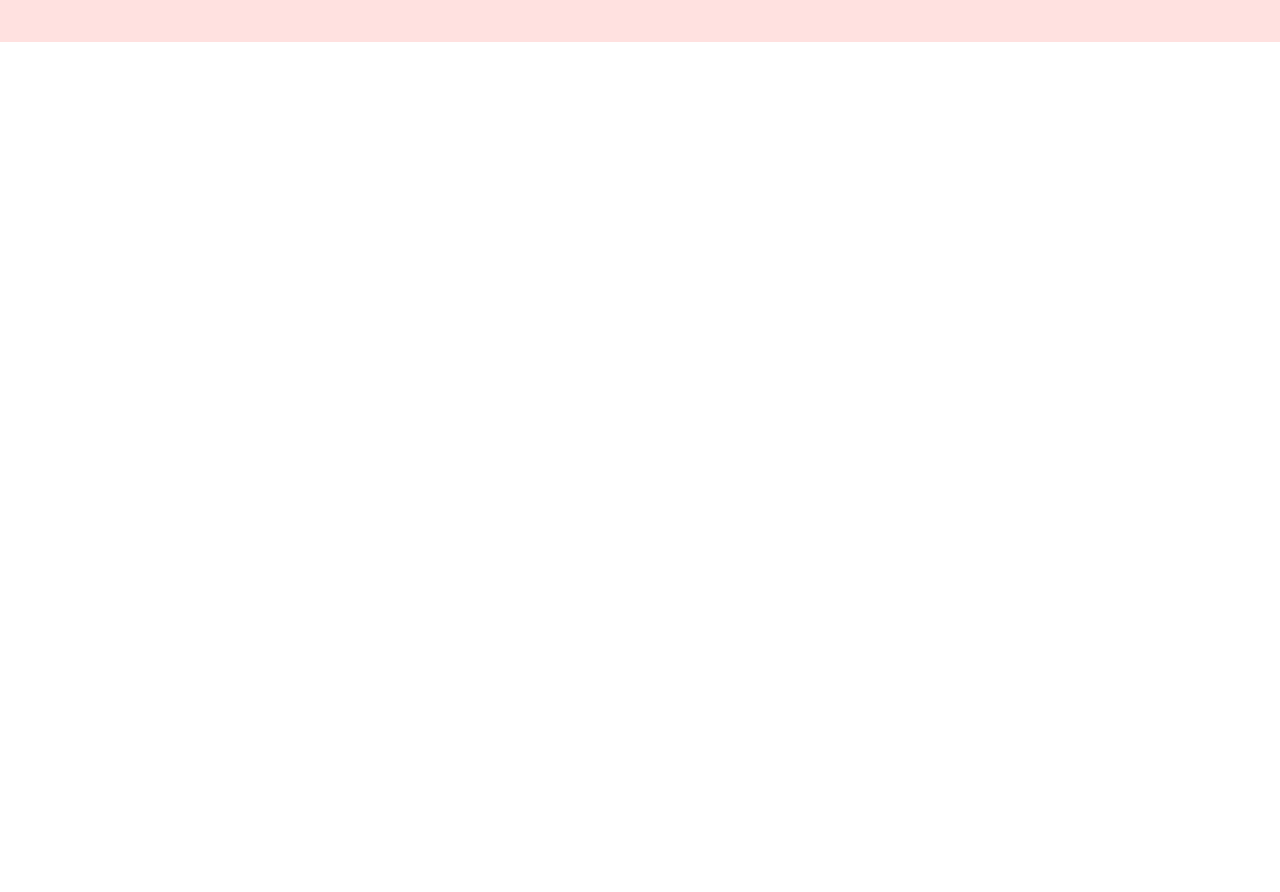
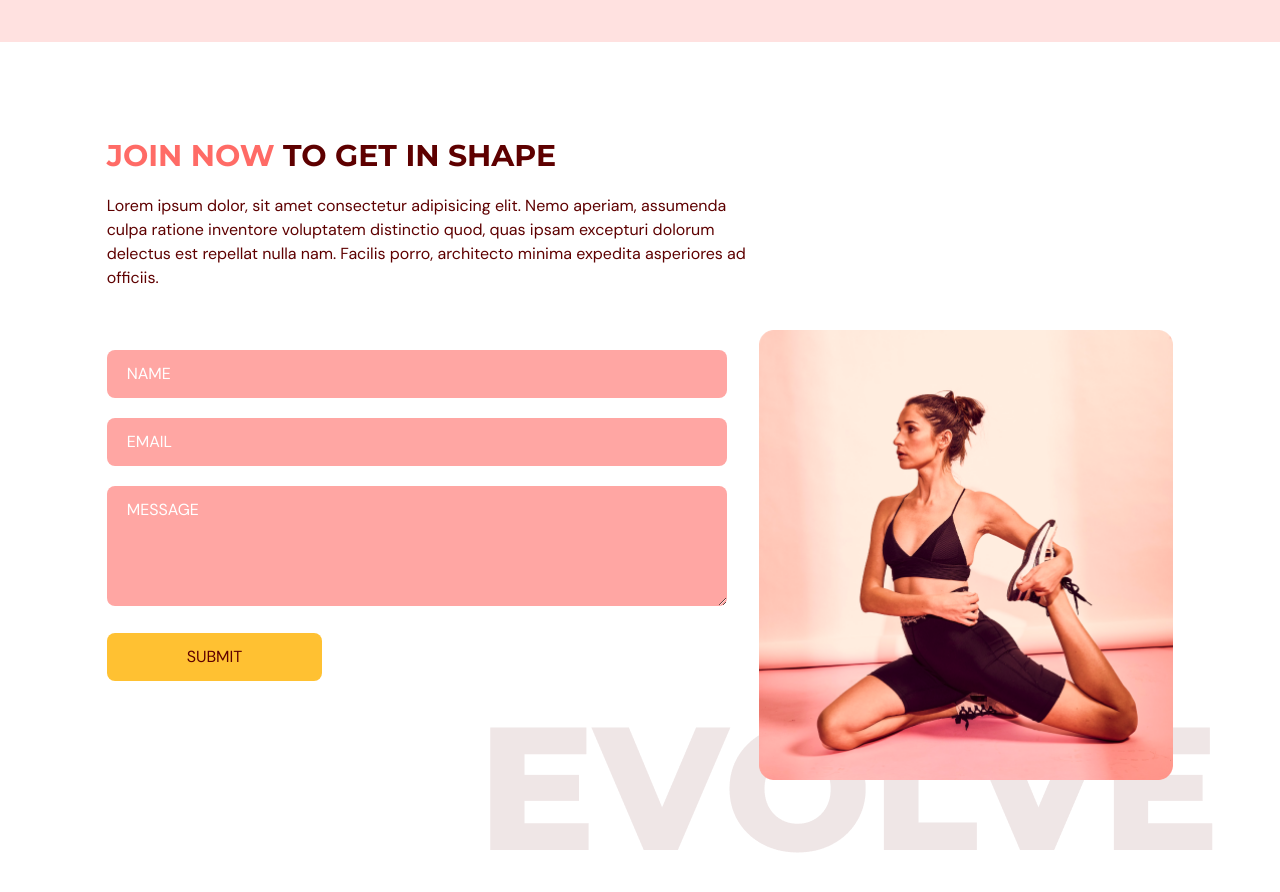
Before and after one commit to imleikys/ts-fitness, a React (Vite) app: page / in a window 1280 px wide. Shown: the part 3160-4052 px from the top of the page. Before the commit the page ends 3202 px from the top, so only its background shows below. Built offline with nearby package versions, Linux system fonts and the light colour scheme.

Commit message:
add(ContactUs): add new screen with adaptive and form

```diff
--- a/src/App.tsx
+++ b/src/App.tsx
@@ -1,4 +1,4 @@
-import {Navbar, Home, Benefits, OurClasses} from '@/screens/';
+import {Navbar, Home, Benefits, OurClasses, ContactUs} from '@/screens/';
 import {useState, useEffect} from 'react';
 import {SelectedPage} from '@/shared/types';
 
@@ -32,6 +32,7 @@
       <Home setSelectedPage={setSelectedPage}/>
       <Benefits setSelectedPage={setSelectedPage}/>
       <OurClasses setSelectedPage={setSelectedPage}/>
+      <ContactUs setSelectedPage={setSelectedPage}/>
     </div>
   )
 }
--- /dev/null
+++ b/src/screens/contactus/contactus.tsx
@@ -0,0 +1,153 @@
+import {SelectedPage} from '@/shared/types'
+import {motion} from 'framer-motion'
+import {useForm} from "react-hook-form"
+import ContactUsPageGraphic from "@/assets/ContactUsPageGraphic.png"
+import TitleText from '@/shared/TitleText'
+
+
+type Props = {
+  setSelectedPage: (value: SelectedPage.ContactUs) => void
+}
+
+const ContactUs = ({setSelectedPage}: Props) => {
+
+  const inputStyles = `mt-5 w-full rounded-lg bg-primary-300 px-5 py-3 placeholder-white`
+
+  const {
+    register,
+    trigger,
+    formState: {errors}
+  } = useForm()
+
+  const onSubmitHandler = async (e: any) => {
+    const isValid = await trigger();
+    if (!isValid) {
+      e.preventDefault();
+    }
+  }
+
+  return (
+    <section id="contactus" className='mx-auto w-5/6 pt-24 pb-32'>
+      <motion.div
+        onViewportEnter={() => setSelectedPage(SelectedPage.ContactUs)}
+      >
+        <motion.div
+          className='md:w-3/5'
+          initial="hidden"
+          whileInView="visible"
+          viewport={{once: true, amount: 0.5}}
+          transition={{duration: 0.5}}
+          variants={{
+            hidden: {opacity: 0, x: -50},
+            visible: {opacity: 1, x: 0}
+          }}
+        >
+          <TitleText><span className='text-primary-500'>JOIN NOW</span> TO GET IN SHAPE</TitleText>
+          <p className='my-5'>
+            Lorem ipsum dolor, sit amet consectetur adipisicing elit. Nemo aperiam, assumenda culpa ratione inventore voluptatem distinctio quod, quas ipsam excepturi dolorum delectus est repellat nulla nam. Facilis porro, architecto minima expedita asperiores ad officiis.
+          </p>
+        </motion.div>
+
+        <div className='mt-10 justify-between gap-8 md:flex'>
+          <motion.div
+            className='mt-10 basis-3/5 md:mt-0'
+            initial="hidden"
+            whileInView="visible"
+            viewport={{once: true, amount: 0.5}}
+            transition={{duration: 0.5}}
+            variants={{
+              hidden: {opacity: 0, y: 50},
+              visible: {opacity: 1, y: 0}
+            }}
+          >
+            <form
+              onSubmit={onSubmitHandler}
+              method="POST"
+              action="https://formsubmit.co/daniljulev@gmail.com"
+            >
+              <input
+                className={inputStyles}
+                type="text"
+                placeholder="NAME"
+                {
+                  ...register("name", {
+                  required: true,
+                  maxLength: 30
+                })}
+              />
+              {errors.name && (
+                <p className='mt-1 text-primary-500'>
+                  {errors.name.type === 'required' && "This field is required."}
+                  {errors.name.type === 'maxLength' && "Max Length is 30 char."}
+                </p>
+              )}
+              <input
+                className={inputStyles}
+                type="email"
+                placeholder="EMAIL"
+                {
+                  ...register("email", {
+                  required: true,
+                  pattern: /^[A-Z0-9._%+-]+@[A-Z0-9.-]+\.[A-Z]{2,}$/i,
+                })}
+              />
+              {errors.email && (
+                <p className='mt-1 text-primary-500'>
+                  {errors.email.type === 'required' && "This field is required."}
+                  {errors.email.type === 'pattern' && "Invalid email address."}
+                </p>
+              )}
+              <textarea
+                className={inputStyles}
+                placeholder="MESSAGE"
+                rows={4}
+                cols={50}
+                {...register("message", {
+                  required: true,
+                  maxLength: 2000,
+                })}
+              />
+              {errors.message && (
+                <p className="mt-1 text-primary-500">
+                  {errors.message.type === "required" &&
+                    "This field is required."}
+                  {errors.message.type === "maxLength" &&
+                    "Max length is 2000 char."}
+                </p>
+              )}
+
+              <button
+                type="submit"
+                className="mt-5 rounded-lg bg-secondary-500 px-20 py-3 transition duration-500 hover:text-white"
+              >
+                SUBMIT
+              </button>
+            </form>
+          </motion.div>
+
+          <motion.div
+            className="relative mt-16 basis-2/5 md:mt-0"
+            initial="hidden"
+            whileInView="visible"
+            viewport={{ once: true, amount: 0.5 }}
+            transition={{ delay: 0.2, duration: 0.5 }}
+            variants={{
+              hidden: { opacity: 0, y: 50 },
+              visible: { opacity: 1, y: 0 },
+            }}
+          >
+            <div className="w-full before:absolute before:-bottom-20 before:-right-10 before:z-[-1] md:before:content-evolvetext">
+              <img
+                className="w-full"
+                alt="ContactUS: Page Graphic"
+                src={ContactUsPageGraphic}
+              />
+            </div>
+          </motion.div>
+        </div>
+      </motion.div>
+    </section>
+  )
+}
+
+export default ContactUs
--- a/src/screens/index.tsx
+++ b/src/screens/index.tsx
@@ -2,3 +2,4 @@
 export {default as Home} from '@/screens/home/home';
 export {default as Benefits} from '@/screens/benefits/benefits';
 export {default as OurClasses} from '@/screens/ourclasses/ourclasses';
+export {default as ContactUs} from '@/screens/contactus/contactus';
```
